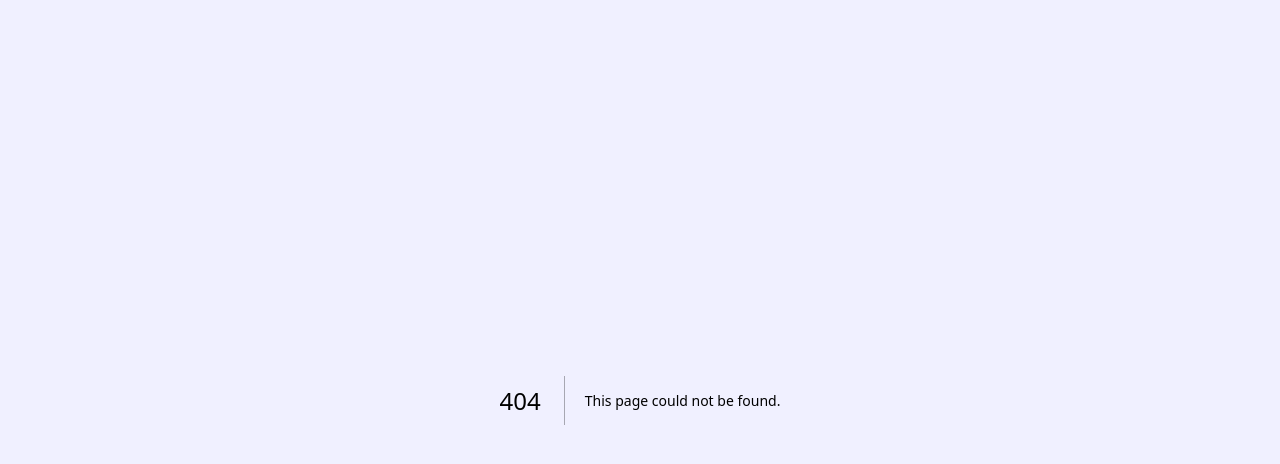
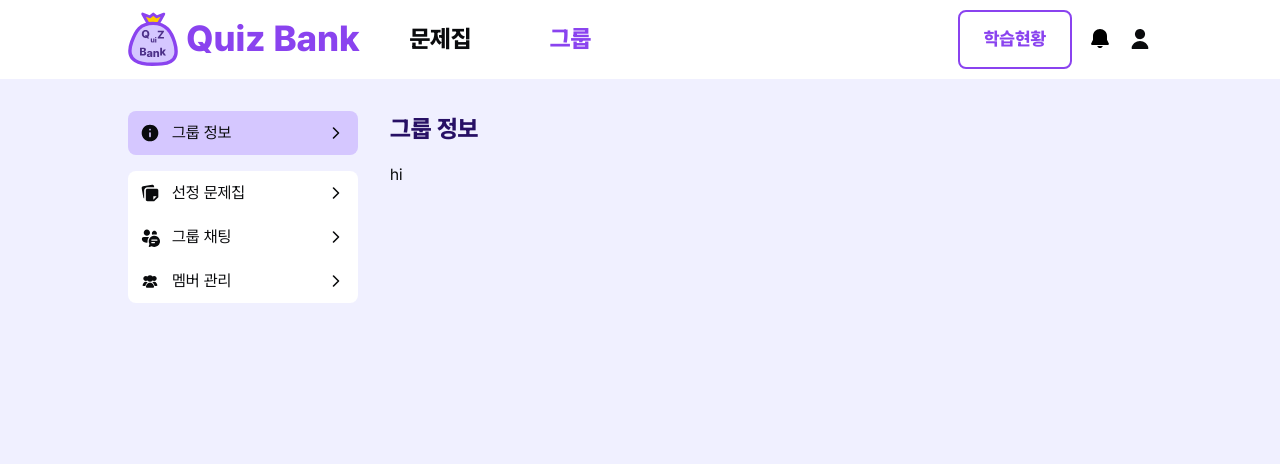
Before and after one commit to QuizBank-Dev/QuizBank-FE, a Next.js app: page /group/65sdf2 in a window 1280 px wide. Before the commit this address had no page. Shown: the top 464 px of the page. Built offline with nearby package versions, Linux system fonts and the light colour scheme.

Commit message:
✨ 그룹 사이드바 레이아웃 작성

```diff
--- a/src/app/group/(layout)/_components/GroupCard/Name.tsx
+++ b/src/app/group/(layout)/_components/GroupCard/Name.tsx
@@ -1,7 +1,8 @@
+import Link from 'next/link'
 import { useGroupCardContext } from './GroupCardContext'
 
 export default function Name() {
-    const { name } = useGroupCardContext()
+    const { name, _id } = useGroupCardContext()
 
     if (!name) {
         return null
@@ -9,7 +10,7 @@ export default function Name() {
 
     return (
         <h3 className="cursor-pointer text-mobile-body-lg font-semi-bold md:text-pc-body-lg">
-            {name}
+            <Link href={`/group/${_id}`}>{name}</Link>
         </h3>
     )
 }
--- /dev/null
+++ b/src/app/group/[groupId]/layout.tsx
@@ -0,0 +1,49 @@
+import Sidebar from '@/components/Sidebar'
+import InfoIcon from '@/assets/svgs/info.svg'
+import NoteIcon from '@/assets/svgs/note.svg'
+import GroupChatIcon from '@/assets/svgs/group-chat.svg'
+import MemberIcon from '@/assets/svgs/member.svg'
+
+export default async function GroupSidebarLayout({
+    children,
+    params,
+}: Readonly<{
+    children: React.ReactNode
+    params: Promise<{ groupId: string }>
+}>) {
+    const { groupId } = await params
+
+    return (
+        <div className="flex w-full max-w-[1056px] flex-col gap-4 md:flex-row md:gap-8 md:px-4 md:py-8">
+            <div className="hidden w-[230px] md:block">
+                <Sidebar gap={4}>
+                    <Sidebar.Group>
+                        <Sidebar.Item
+                            icon={<InfoIcon className="size-5" />}
+                            text="그룹 정보"
+                            href={`/group/${groupId}`}
+                        />
+                    </Sidebar.Group>
+                    <Sidebar.Group>
+                        <Sidebar.Item
+                            icon={<NoteIcon className="size-5" />}
+                            text="선정 문제집"
+                            href={`/group/${groupId}/quizbook`}
+                        />
+                        <Sidebar.Item
+                            icon={<GroupChatIcon className="size-5" />}
+                            text="그룹 채팅"
+                            href={`/group/${groupId}/chat`}
+                        />
+                        <Sidebar.Item
+                            icon={<MemberIcon className="size-5" />}
+                            text="멤버 관리"
+                            href={`/group/${groupId}/member`}
+                        />
+                    </Sidebar.Group>
+                </Sidebar>
+            </div>
+            {children}
+        </div>
+    )
+}
--- /dev/null
+++ b/src/app/group/[groupId]/page.tsx
@@ -0,0 +1,22 @@
+import MobileHeader from '@/components/MobileHeader'
+
+export default function GroupInfoPage() {
+    return (
+        <>
+            {/* 모바일 전용 헤더 */}
+            <MobileHeader title="그룹 정보" backBtn>
+                <MobileHeader.UserMenu />
+            </MobileHeader>
+
+            {/* 컨탠츠 */}
+            <main className="flex w-full flex-1 flex-col items-center overflow-auto">
+                <div className="flex w-full flex-col gap-4 px-4 md:px-0">
+                    <h2 className="hidden text-pc-title-sm font-extra-bold text-point-900 md:block">
+                        그룹 정보
+                    </h2>
+                    hi
+                </div>
+            </main>
+        </>
+    )
+}
```
